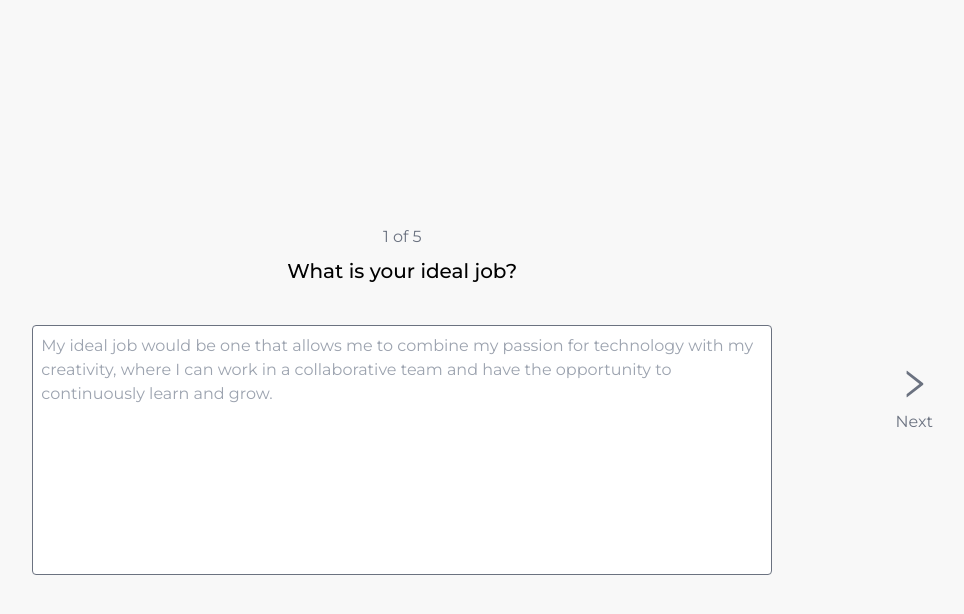
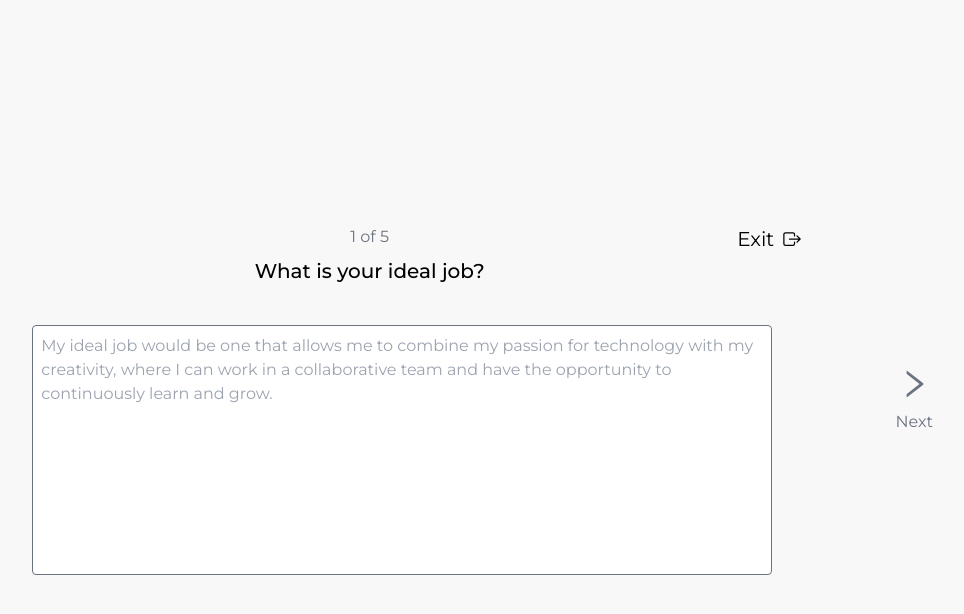
Before and after one commit to Waxer59/JobReady, a React (Vite) app: page /questionaire in a window 1280 px wide. Both pictures are taken after a click on the button "Take questionaire". Shown: the top 614 px of the page, without its empty margins (219-1183 px from the left). Built offline with nearby package versions, Linux system fonts and the light colour scheme; no server answers; the HTML template or start-up script is replaced by a standard one.

Commit message:
feat exit btn

```diff
--- a/package.json
+++ b/package.json
@@ -8,7 +8,7 @@
     "dev:ntl": "ntl dev",
     "build": "tsc && vite build",
     "preview": "vite preview",
-    "lint": "eslint --fix --ext .ts,.tsx .",
+    "lint": "eslint . --ext ts,tsx --report-unused-disable-directives --max-warnings 0",
     "format": "prettier --write .",
     "prepare": "husky install"
   },
@@ -39,6 +39,8 @@
     "eslint-plugin-n": "^15.0.0",
     "eslint-plugin-promise": "^6.0.0",
     "eslint-plugin-react": "^7.32.2",
+    "eslint-plugin-react-hooks": "^4.6.0",
+    "eslint-plugin-react-refresh": "^0.4.3",
     "husky": "^8.0.3",
     "lint-staged": "^13.2.2",
     "postcss": "^8.4.23",
--- a/src/jobReady/components/questionaire/QuestionaireJobSearch.tsx
+++ b/src/jobReady/components/questionaire/QuestionaireJobSearch.tsx
@@ -1,10 +1,12 @@
 import { useEffect, useState } from 'react'
 import { useDebounce } from 'use-debounce'
+import { IoExitOutline } from 'react-icons/io5'
 import type { InfojobsOfferResponse } from '../../../interfaces/infojobsAPIResponse'
 import { infojobsGetOffers } from '../../../services/infoJobsAPI'
 import { toast } from 'sonner'
 import QuestionaireJob from './QuestionaireJob'
 import Loading from '../../../components/Loading'
+import useQuestionaire from '../../../hooks/useQuestionaire'
 
 export default function QuestionaireJobSearch() {
   const [search, setSearch] = useState('')
@@ -12,6 +14,7 @@ export default function QuestionaireJobSearch() {
   const [isLoading, setIsLoading] = useState(false)
   const [offers, setOffers] = useState<InfojobsOfferResponse[]>([])
   const [isError, setIsError] = useState(false)
+  const { resetQuestionaire } = useQuestionaire()
 
   useEffect(() => {
     if (search) {
@@ -21,6 +24,10 @@ export default function QuestionaireJobSearch() {
       setIsLoading(false)
     }
   }, [search])
+
+  const handleExit = () => {
+    resetQuestionaire()
+  }
 
   useEffect(() => {
     async function selectOffers() {
@@ -44,7 +51,14 @@ export default function QuestionaireJobSearch() {
 
   return (
     <div className="flex flex-col items-center justify-center gap-12">
-      <h3 className="mt-24 text-center text-2xl">Find a job!</h3>
+      <div className="flex items-center mt-24 justify-end w-full max-w-[800px]">
+        <h3 className="text-center text-2xl w-full">Find a job!</h3>
+        <button
+          className="text-xl flex items-center gap-2"
+          onClick={handleExit}>
+          Exit <IoExitOutline />
+        </button>
+      </div>
       <input
         type="text"
         placeholder="Frontend Developer"
--- a/src/jobReady/components/questionaire/QuestionaireQuestion.tsx
+++ b/src/jobReady/components/questionaire/QuestionaireQuestion.tsx
@@ -1,4 +1,5 @@
 import { AiOutlineLeft, AiOutlineRight } from 'react-icons/ai'
+import { IoExitOutline } from 'react-icons/io5'
 import { ScaleOnHover } from '../../../components/Transitions'
 import useQuestionaire from '../../../hooks/useQuestionaire'
 import { QUESTIONS } from '../../data/questionsData'
@@ -12,7 +13,8 @@ export default function QuestionaireQuestion() {
     prevQuestion,
     answerQuestion,
     answers,
-    finishQuestionaire
+    finishQuestionaire,
+    resetQuestionaire
   } = useQuestionaire()
   const [currentAnswer, setCurrentAnswer] = useState<string>('')
 
@@ -34,6 +36,10 @@ export default function QuestionaireQuestion() {
     answerQuestion(currentAnswer, questionNumber)
     prevQuestion()
     setCurrentAnswer(answers[questionNumber - 1])
+  }
+
+  const handleExit = () => {
+    resetQuestionaire()
   }
 
   const AreAllAwnsersFilled = (): boolean => {
@@ -59,13 +65,20 @@ export default function QuestionaireQuestion() {
       )}
 
       <div className="flex flex-col items-center justify-center gap-10 w-full">
-        <div className="flex flex-col items-center justify-center gap-2">
+        <div className="flex justify-end w-full max-w-[800px]">
+          <div className="flex flex-col items-center justify-center gap-2 mx-auto">
             <span className="text-gray-500">
               {questionNumber + 1} of {QUESTIONS.length}
             </span>
             <h3 className="text-center text-sm sm:text-xl font-medium max-w-lg">
               {QUESTIONS[questionNumber]?.question}
             </h3>
+          </div>
+          <button
+            className="text-xl flex items-center gap-2 self-start"
+            onClick={handleExit}>
+            Exit <IoExitOutline />
+          </button>
         </div>
         <textarea
           className="border-[1px] border-gray-500 rounded focus:outline-none p-2 w-3/4 min-h-[250px] resize-none"
```
Also changed, not shown: .eslintrc.cjs, 1 other file (tests, documents, lock files or other folders). Lines whose indentation alone changed are shown as unchanged.
